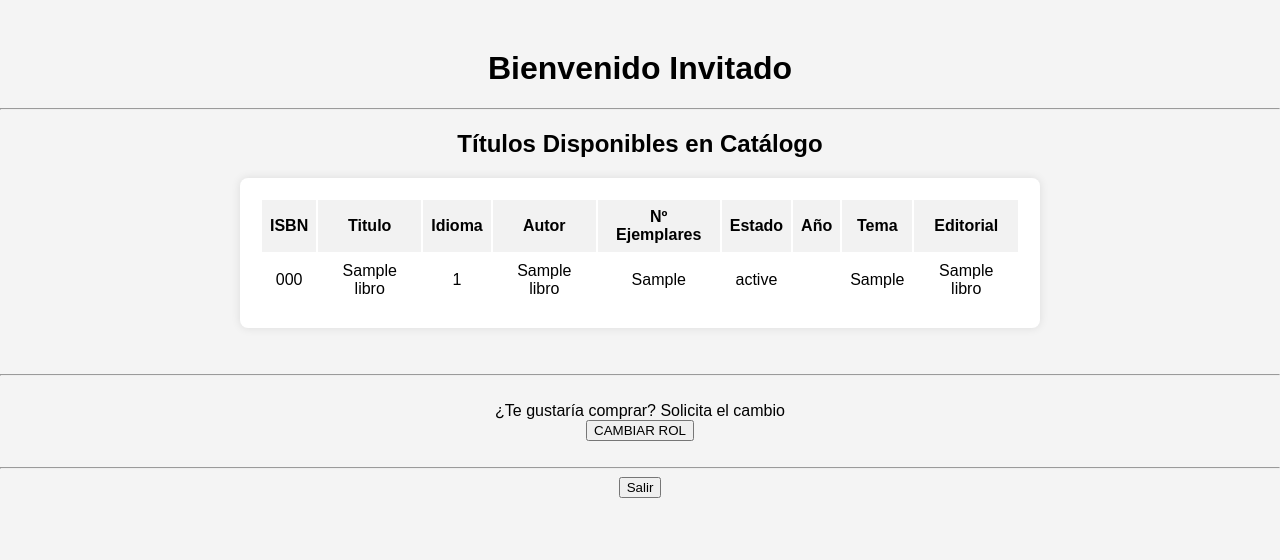
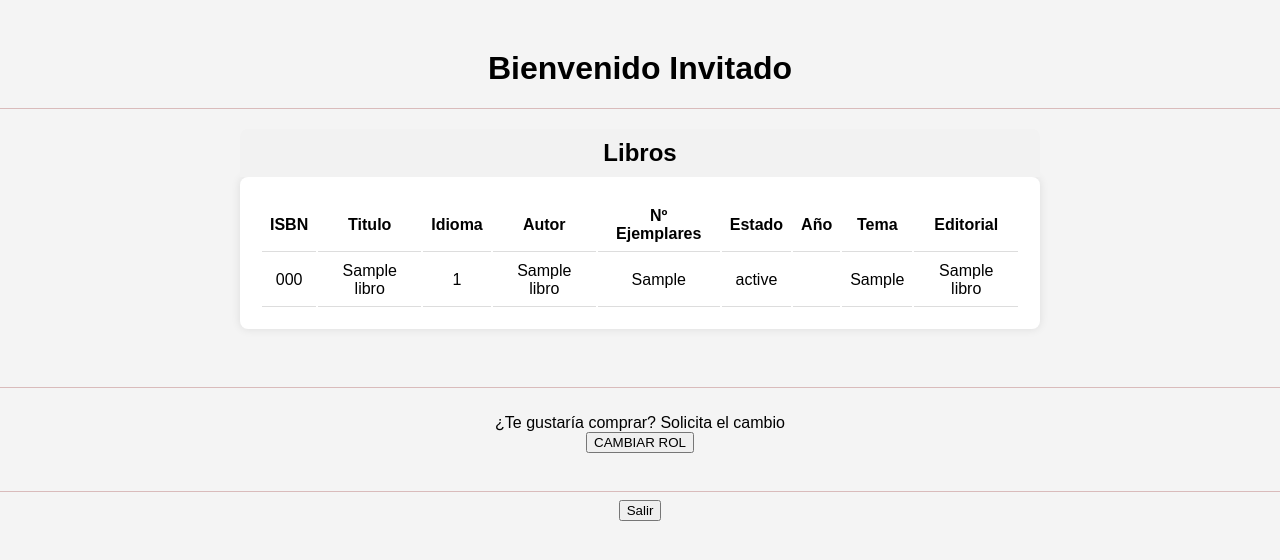
Before and after one commit to larcol01/bibliotecaUniversitario, a PHP site: page /previsualizacion.php in a window 1280 px wide. Shown: the top 560 px of the page. Run offline with PHP 8.4, Linux system fonts and the light colour scheme; the visitor is signed in with stand-in values (Sample User, id 1); tables that the repository leaves empty or names only in its code hold one stand-in row (values such as "Sample post"); data that the repository does not hold is empty.

Commit message:
catalogoLibros

```diff
--- a/previsualizacion.php
+++ b/previsualizacion.php
@@ -39,13 +39,28 @@ session_start();
         .cursor{
             cursor: url('./libro.png'), auto;
         }
-            th,td {
+        th, td {
             text-align: center;
             padding: 8px;
+            border-bottom: 1px solid #ddd; /* Línea inferior para todas las celdas /
         }
         th {
-                background-color: #f2f2f2;
-
+            background-color: #693f82;
+            color: white;
+        }
+        tr:nth-child(even) {
+            background-color: #9b0cfa21;
+        }
+        tr:hover {
+            background-color: #26002d54;
+        }
+        tbody tr td {
+            border-bottom-color: #801cbe; / Color de la línea inferior del tbody */
+        }
+        hr {
+            margin-top: 20px;
+            border: 0;
+            border-top: 1px solid #d9bbbb;
         }
     </style>
     </head>
@@ -56,7 +71,6 @@ session_start();
 
             <h1>Bienvenido Invitado</h1>
             <hr>
-            <h2>Títulos Disponibles en Catálogo</h2>
 
             <?php
      /* Inlcuimos la conexion a la BD */
@@ -71,6 +85,8 @@ session_start();
                     or die("Fallo en la consulta");
             ?>
             <table>
+                <caption>Libros</caption>
+                    <thead>
                         <tr>
                             <th>ISBN</th>
                             <th>Titulo</th>
@@ -82,11 +98,12 @@ session_start();
                             <th>Tema</th>
                             <th>Editorial</th>
                         </tr>
+                    </thead>
 
                 <?php
                 while ($row = mysqli_fetch_assoc($resultado)) {
                     ?>
-
+                    <tbody>
                         <tr>
                             <td><?php echo $row['isbn'] ?></td>
                             <td><?php echo $row['titulo'] ?></td>
@@ -98,11 +115,12 @@ session_start();
                             <td><?php echo $row['tema'] ?></td>
                             <td><?php echo $row['nombre_editorial'] ?> </td>
                         </tr>
-
+                    </tbody>
 
                 <?php }
                 ?>
-                     </table><br>
+            </table>
+            <br>
             <hr>
 
             <br>
```
Lines whose indentation alone changed are shown as unchanged.
